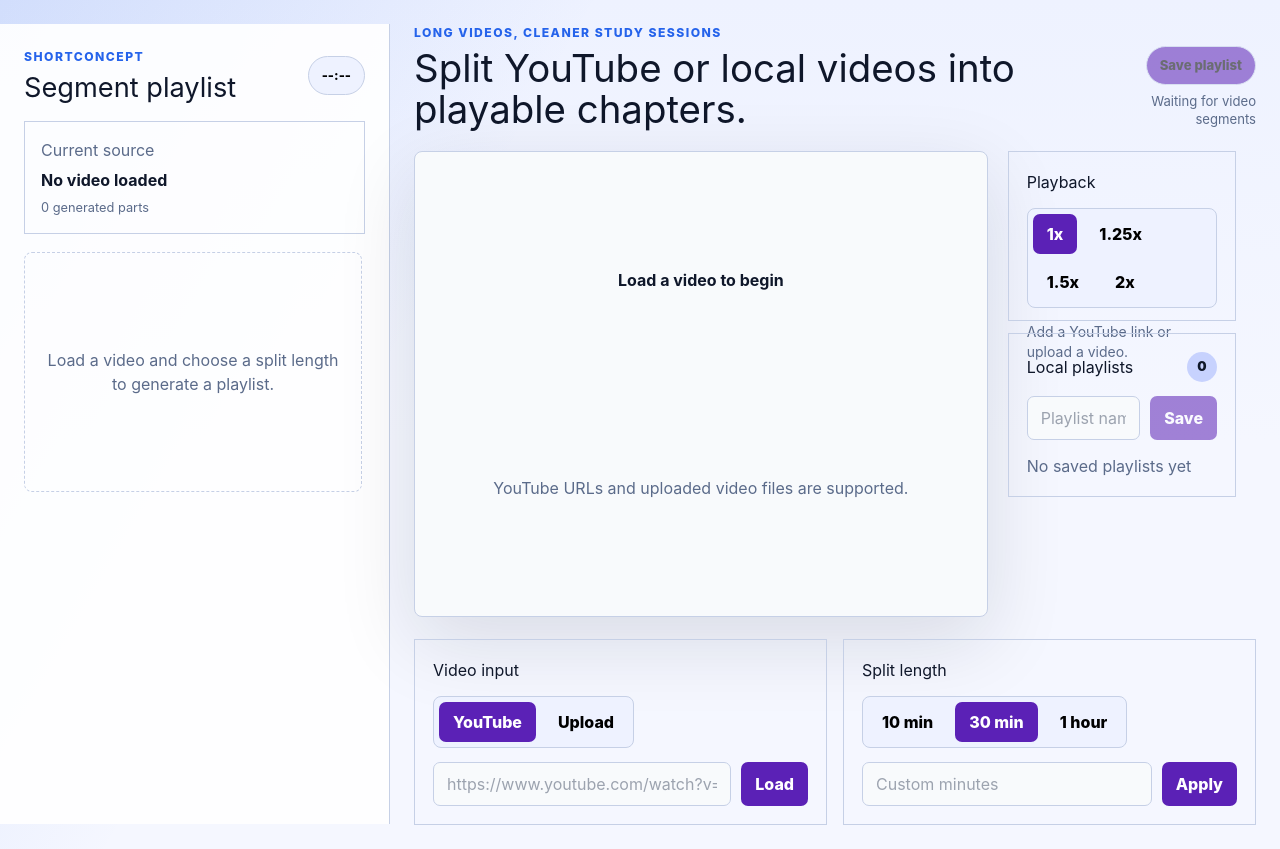
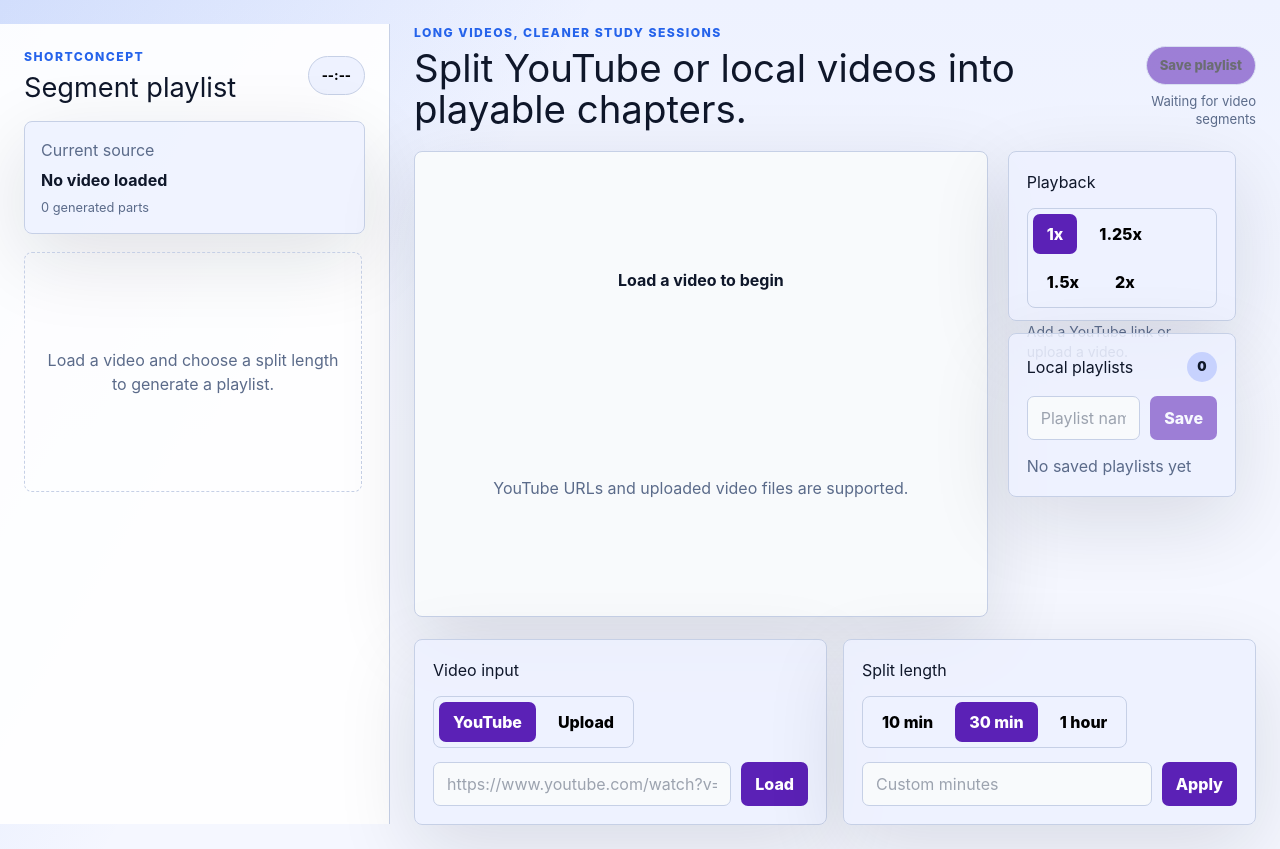
Before and after one commit to SharwanKunwar/Generate-Playlist, a React (Vite) app in the folder GeneratePlaylist/: page / in a window 1280 px wide. Built offline with nearby package versions, Linux system fonts and the light colour scheme.

Commit message:
updated playlist index.css

```diff
--- a/GeneratePlaylist/src/index.css
+++ b/GeneratePlaylist/src/index.css
@@ -177,7 +177,7 @@ h3 {
   text-align: right;
 }
 
-..now-card,
+.now-card,
 .control-panel {
   border-radius: 8px;
   background: rgba(238, 242, 255, 0.86);
```
